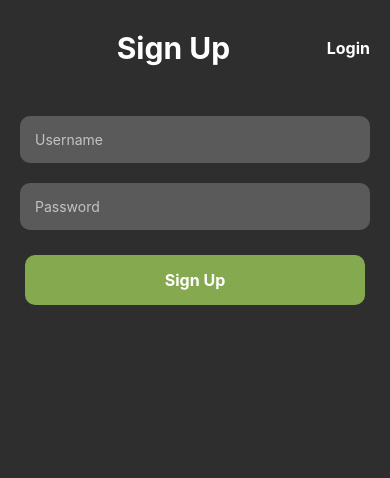
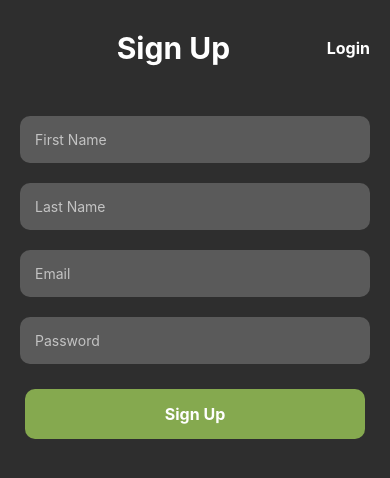
Before and after one commit to yugi957/KingsEye, a React Native app: screen /Signup in a window 390 px wide. Shown: the top 478 px of the page. Built offline with nearby package versions, Linux system fonts and the light colour scheme.

Commit message:
changed signup view for first/last name

```diff
--- a/App.tsx
+++ b/App.tsx
@@ -12,7 +12,7 @@ const Stack = createNativeStackNavigator();
 export default function App() {
   return (
     <NavigationContainer>
-      <Stack.Navigator initialRouteName='Login' screenOptions={{ headerShown: false }}>
+      <Stack.Navigator initialRouteName='Signup' screenOptions={{ headerShown: false }}>
         <Stack.Screen name = "Login" component={Login} />
         <Stack.Screen name = "Signup" component={Signup} />
         <Stack.Screen name="Home" component={Home} />
--- a/app/screens/Signup.tsx
+++ b/app/screens/Signup.tsx
@@ -8,6 +8,8 @@ import { useHeaderHeight } from '@react-navigation/elements';
 const Signup = () => {
   const [email, setEmail] = useState('');
   const [password, setPassword] = useState('');
+  const [fname, setFname] = useState('');
+  const [lname, setLname] = useState('');
   const [loading, setLoading] = useState(false);
 
     const navBarHeight = useHeaderHeight();
@@ -51,8 +53,22 @@ const Signup = () => {
                     </TouchableOpacity>
         </View>
         <KeyboardAvoidingView behavior='padding'>
+			<TextInput
+                placeholder="First Name"
+                style={globalStyles.input}
+                value={fname}
+                placeholderTextColor='#C3C3C3'
+                onChangeText={setFname}
+            />
+			<TextInput
+                placeholder="Last Name"
+                style={globalStyles.input}
+                value={lname}
+                placeholderTextColor='#C3C3C3'
+                onChangeText={setLname}
+            />
             <TextInput
-                placeholder="Username"
+                placeholder="Email"
                 style={globalStyles.input}
                 value={email}
                 placeholderTextColor='#C3C3C3'
```
